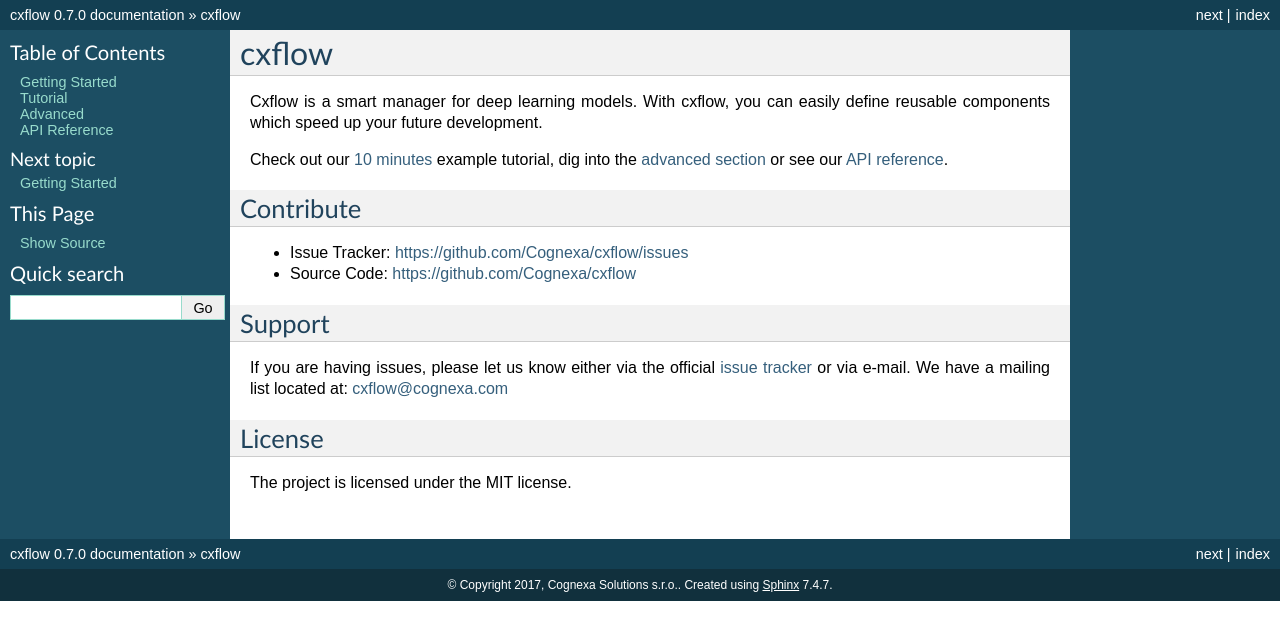
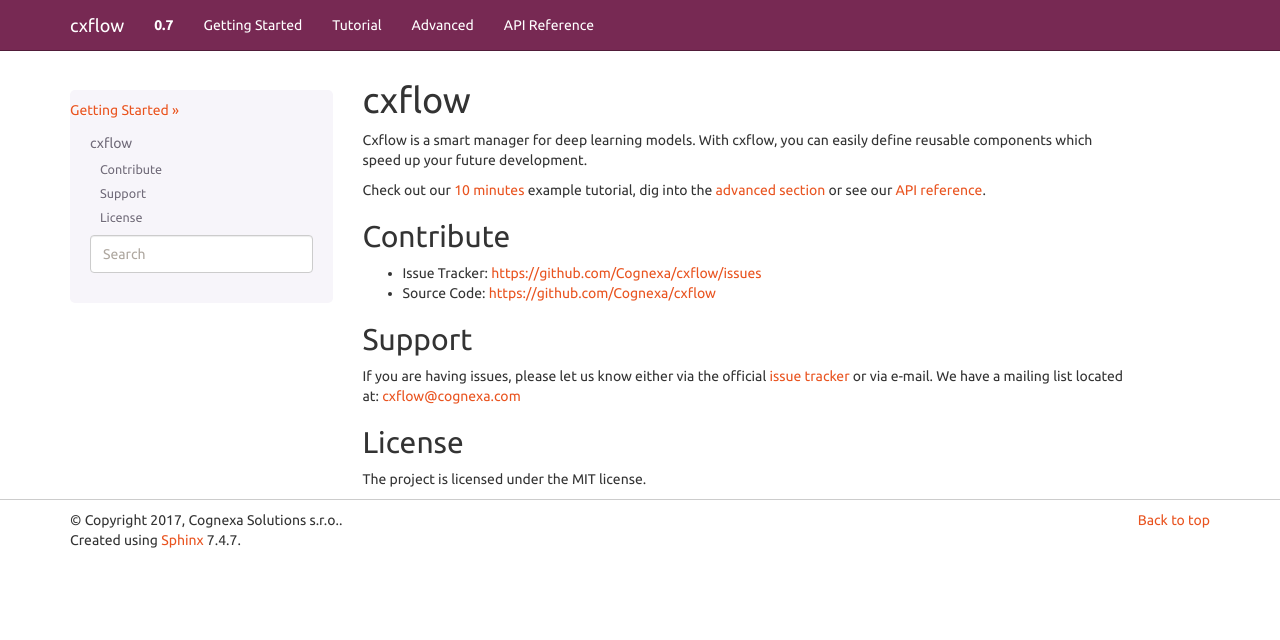
Before and after one commit to iterait/emloop, a Sphinx documentation site: the page built from docs/index.rst, in a window 1280 px wide. Shown: the top 640 px of the page. Built offline with Sphinx 7.4.7, drawn with Linux system fonts in a browser that asks for light colours.

Commit message:
new teplate

```diff
--- /dev/null
+++ b/docs/_static/highlight.css
@@ -0,0 +1,46 @@
+dl.class, dl.function{
+  margin-bottom: 30px;
+  background-color: #ffffff;
+  border: 1px solid #aaaaaa;
+  padding: 9px;
+  border-radius: 4px;
+  -webkit-box-shadow: 0 1px 1px rgba(0, 0, 0, 0.05);
+  box-shadow: 0 1px 1px rgba(0, 0, 0, 0.05);
+
+}
+dl.class dt, dl.function dt{
+  margin-bottom: 25px;
+
+}
+
+dl.class dd dt{
+margin-bottom:5px;
+border:none;
+padding:0px;
+box-shadow: none;
+-webkit-box-shadow: none;
+}
+
+.literal-block-wrapper{
+width:100%;
+}
+
+dl.class dd dl dd, dl.function dd dl dd {
+padding-left: 20px;
+}
+
+.descclassname {
+display:none;
+}
+
+dl.class dt{
+visibility:hidden;
+}
+
+
+dl.class dd dt, dl.class dt .descname, dl.class dt em:first-child{
+visibility:visible;
+}
+
+.side_nav{
+margin-bottom:8px;}
--- /dev/null
+++ b/docs/_templates/autoapi/module.rst
@@ -0,0 +1,117 @@
+=={{ '=' * node.name|length }}==
+``{{ node.name }}``
+=={{ '=' * node.name|length }}==
+
+.. automodule:: {{ node.name }}
+
+{##}
+{%- block modules -%}
+{%- if subnodes %}
+
+Submodules
+==========
+
+.. toctree::
+   :titlesonly:
+{% for item in subnodes %}
+   {{ item.name }}
+{%- endfor %}
+{##}
+{%- endif -%}
+{%- endblock -%}
+{##}
+.. currentmodule:: {{ node.name }}
+{##}
+{%- block functions -%}
+{%- if node.functions %}
+
+Functions
+=========
+
+{% for item, obj in node.functions.items() -%}
+- :py:func:`{{ item }}`:
+  {{ obj|summary }}
+
+{% endfor -%}
+
+{% for item in node.functions %}
+.. autofunction:: {{ item }}
+{##}
+{%- endfor -%}
+{%- endif -%}
+{%- endblock -%}
+
+{%- block classes -%}
+{%- if node.classes %}
+
+Classes
+=======
+
+{% for item, obj in node.classes.items() -%}
+- :py:class:`{{ item }}`:
+  {{ obj|summary }}
+
+{% endfor -%}
+
+{% for item in node.classes %}
+
+.. autoclass:: {{ item }}
+   :show-inheritance:
+   :members:
+   :private-members:
+   :special-members:
+
+   .. inheritance-diagram:: {{ item }}
+      :parts: 1
+
+   |
+
+{##}
+{%- endfor -%}
+{%- endif -%}
+{%- endblock -%}
+
+{%- block exceptions -%}
+{%- if node.exceptions %}
+
+Exceptions
+==========
+
+{% for item, obj in node.exceptions.items() -%}
+- :py:exc:`{{ item }}`:
+  {{ obj|summary }}
+
+{% endfor -%}
+
+{% for item in node.exceptions %}
+.. autoexception:: {{ item }}
+
+   .. rubric:: Inheritance
+   .. inheritance-diagram:: {{ item }}
+      :parts: 1
+{##}
+{%- endfor -%}
+{%- endif -%}
+{%- endblock -%}
+
+{%- block variables -%}
+{%- if node.variables %}
+
+Variables
+=========
+
+{% for item, obj in node.variables.items() -%}
+- :py:data:`{{ item }}`
+{% endfor -%}
+
+{% for item, obj in node.variables.items() %}
+.. autodata:: {{ item }}
+   :annotation:
+
+   .. code-block:: guess
+
+      {{ obj|pprint|indent(6) }}
+{##}
+{%- endfor -%}
+{%- endif -%}
+{%- endblock -%}
--- /dev/null
+++ b/docs/_templates/localtoc.html
@@ -0,0 +1 @@
+{{toc}}
--- /dev/null
+++ b/docs/_templates/navbar.html
@@ -0,0 +1,45 @@
+  <div id="navbar" class="{{ theme_navbar_class }} navbar-default {% if theme_navbar_fixed_top|tobool -%} navbar-fixed-top{%- endif -%}">
+    <div class="container">
+      <div class="navbar-header">
+        <!-- .btn-navbar is used as the toggle for collapsed navbar content -->
+        <button type="button" class="navbar-toggle" data-toggle="collapse" data-target=".nav-collapse">
+          <span class="icon-bar"></span>
+          <span class="icon-bar"></span>
+          <span class="icon-bar"></span>
+        </button>
+        <a class="navbar-brand" href="{{ pathto(master_doc) }}">
+          {%- block sidebarlogo %}
+            {%- if logo %}<span><img src="{{ pathto('_static/' + logo, 1) }}"></span>{%- endif %}
+          {%- endblock %}
+          {% if theme_navbar_title -%}{{ theme_navbar_title|e }}{%- else -%}{{ project|e }}{%- endif -%}
+        </a>
+        <span class="navbar-text navbar-version pull-left"><b>{{ version|e }}</b></span>
+      </div>
+
+        <div class="collapse navbar-collapse nav-collapse">
+          <ul class="nav navbar-nav">
+            {% if theme_navbar_links %}
+              {%- for link in theme_navbar_links %}
+                <li><a href="{{ pathto(*link[1:]) }}">{{ link[0] }}</a></li>
+              {%- endfor %}
+            {% endif %}
+            {% block navbartoc %}
+              {% include "globaltoc.html" %}
+              {% if theme_navbar_pagenav %}
+                {% include "navbartoc.html" %}
+              {% endif %}
+            {% endblock %}
+            {% if theme_navbar_sidebarrel %}
+              {% block sidebarrel %}
+                {% include "relations.html" %}
+              {% endblock %}
+            {% endif %}
+            {% block navbarextra %}
+            {% endblock %}
+            {% if theme_source_link_position == "nav" %}
+              <li class="hidden-sm">{% include "sourcelink.html" %}</li>
+            {% endif %}
+          </ul>
+        </div>
+    </div>
+  </div>
--- /dev/null
+++ b/docs/_templates/relations_side.html
@@ -0,0 +1,22 @@
+{# Switch to icon instead of text in `sm` view size for BS3 only. #}
+{%- if prev %}
+<div class="side_nav">
+    <a href="{{ prev.link|e }}" title="{{ _('Previous Chapter: ') + prev.title|striptags }}">
+      {%- if theme_bootstrap_version == "2" -%}<span class="icon-chevron-left visible-tablet"></span>{%- endif -%}
+      {%- if theme_bootstrap_version == "3" -%}<span class="glyphicon glyphicon-chevron-left visible-sm"></span>{%- endif -%}
+      <span class="hidden-sm hidden-tablet">{{ "&laquo;"|safe }} {{ prev.title|striptags|truncate(length=32, killwords=True) }}</span>
+    </a>
+    </div>
+{%- endif %}
+
+
+
+{%- if next %}
+<div class="side_nav">
+    <a href="{{ next.link|e }}" title="{{ _('Next Chapter: ') + next.title|striptags }}">
+      {%- if theme_bootstrap_version == "2" -%}<span class="icon-chevron-right visible-tablet"></span>{%- endif -%}
+      {%- if theme_bootstrap_version == "3" -%}<span class="glyphicon glyphicon-chevron-right visible-sm"></span>{%- endif -%}
+      <span class="hidden-sm hidden-tablet">{{ next.title|striptags|truncate(length=32, killwords=True) }} {{ "&raquo;"|safe }}</span>
+    </a>
+    </div>
+{%- endif %}
--- a/docs/conf.py
+++ b/docs/conf.py
@@ -1,8 +1,8 @@
 #!/usr/bin/env python3
 # -*- coding: utf-8 -*-
 #
-# cxflow documentation build configuration file, created by
-# sphinx-quickstart on Mon Jul 24 13:51:30 2017.
+# cxflow-tensorflow documentation build configuration file, created by
+# sphinx-quickstart on Mon Aug 21 13:06:39 2017.
 #
 # This file is execfile()d with the current directory set to its
 # containing dir.
@@ -17,9 +17,10 @@
 # add these directories to sys.path here. If the directory is relative to the
 # documentation root, use os.path.abspath to make it absolute, like shown here.
 #
-import os
-import sys
-sys.path.insert(0, os.path.abspath('.'))
+# import os
+# import sys
+# sys.path.insert(0, os.path.abspath('.'))
+
 
 # -- General configuration ------------------------------------------------
 
@@ -30,18 +31,19 @@
 # Add any Sphinx extension module names here, as strings. They can be
 # extensions coming with Sphinx (named 'sphinx.ext.*') or your custom
 # ones.
+import sphinx_bootstrap_theme
 
-extensions = [
-    'sphinx.ext.autodoc',
-    # 'sphinx.ext.doctest',
-    'sphinx.ext.napoleon',
+extensions = \
+    ['sphinx.ext.autodoc',
+    'autoapi.sphinx',
+    'sphinx.ext.inheritance_diagram',
+    'sphinx.ext.intersphinx',
     'sphinx.ext.todo',
-    # 'sphinx.ext.mathjax',
-    # 'sphinx.ext.graphviz',
-    'sphinx.ext.intersphinx',
-    # 'matplotlib.sphinxext.plot_directive',
-    # 'sphinx.ext.linkcode'
-]
+    'sphinx.ext.coverage',
+    'sphinx.ext.ifconfig',
+    'sphinx.ext.mathjax',
+    'sphinx.ext.viewcode',
+    'sphinx_autodoc_typehints']
 
 autoapi_modules = {
     'cxflow': {
@@ -98,40 +100,75 @@
 
 
 # -- Options for HTML output ----------------------------------------------
+html_theme = 'bootstrap'
+html_theme_path = sphinx_bootstrap_theme.get_html_theme_path()
+html_static_path = ['_static']
+html_sidebars = {'**': ['relations_side.html', 'localtoc.html', 'searchbox.html']}
+html_theme_options = {
+    # Navigation bar title. (Default: ``project`` value)
+    'navbar_title': "cxflow",
 
-# The theme to use for HTML and HTML Help pages.  See the documentation for
-# a list of builtin themes.
-#
-html_theme = 'default'
+    # Tab name for entire site. (Default: "Site")
+    'navbar_site_name': "Pages",
 
-# Theme options are theme-specific and customize the look and feel of a theme
-# further.  For a list of options available for each theme, see the
-# documentation.
-#
-# html_theme_options = {}
+    # A list of tuples containing pages or urls to link to.
+    # Valid tuples should be in the following forms:
+    #    (name, page)                 # a link to a page
+    #    (name, "/aa/bb", 1)          # a link to an arbitrary relative url
+    #    (name, "http://example.com", True) # arbitrary absolute url
+    # Note the "1" or "True" value above as the third argument to indicate
+    # an arbitrary url.
+    'navbar_links': [
+        ("Getting Started", "getting_started"),
+        ("Tutorial", "tutorial"),
+        ("Advanced", "advanced/index"),
+        ("API Reference", "cxflow_tensorflow/index"),
+    ],
 
-# Add any paths that contain custom static files (such as style sheets) here,
-# relative to this directory. They are copied after the builtin static files,
-# so a file named "default.css" will overwrite the builtin "default.css".
-html_static_path = ['_static']
+    # Render the next and previous page links in navbar. (Default: true)
+    'navbar_sidebarrel': False,
 
-# Custom sidebar templates, must be a dictionary that maps document names
-# to template names.
-#
-# This is required for the alabaster theme
-# refs: http://alabaster.readthedocs.io/en/latest/installation.html#sidebars
+    # Render the current pages TOC in the navbar. (Default: true)
+    'navbar_pagenav': False,
 
-html_sidebars = { '**': ['globaltoc.html', 'relations.html', 'sourcelink.html', 'searchbox.html'], }
+    # Tab name for the current pages TOC. (Default: "Page")
+    'navbar_pagenav_name': "Page",
 
-# html_sidebars = {
-#     '**': [
-#         'index.html',
-#         'tutorial.html',
-#         'relations.html',  # needs 'show_related': True theme option to display
-#         'searchbox.html',
-#         'donate.html',
-#     ]
-# }
+    # Global TOC depth for "site" navbar tab. (Default: 1)
+    # Switching to -1 shows all levels.
+    'globaltoc_depth': 0,
+
+    # Include hidden TOCs in Site navbar?
+    #
+    # Note: If this is "false", you cannot have mixed ``:hidden:`` and
+    # non-hidden ``toctree`` directives in the same page, or else the build
+    # will break.
+    #
+    # Values: "true" (default) or "false"
+    'globaltoc_includehidden': "false",
+
+    # HTML navbar class (Default: "navbar") to attach to <div> element.
+    # For black navbar, do "navbar navbar-inverse"
+    'navbar_class': "navbar navbar-inverse",
+
+    # Fix navigation bar to top of page?
+    # Values: "true" (default) or "false"
+    'navbar_fixed_top': "true",
+
+    # Location of link to source.
+    # Options are "nav" (default), "footer" or anything else to exclude.
+    'source_link_position': "nope",
+
+    # Bootswatch (http://bootswatch.com/) theme.
+    #
+    # Options are nothing (default) or the name of a valid theme
+    # such as "cosmo" or "sandstone".
+    'bootswatch_theme': "united",
+
+    # Choose Bootstrap version.
+    # Values: "3" (default) or "2" (in quotes)
+    'bootstrap_version': "3",
+}
 
 
 # -- Options for HTMLHelp output ------------------------------------------
@@ -140,43 +177,15 @@
 htmlhelp_basename = 'cxflowdoc'
 
 
-# -- Options for LaTeX output ---------------------------------------------
-
-# latex_elements = {
-#     # The paper size ('letterpaper' or 'a4paper').
-#     #
-#     # 'papersize': 'letterpaper',
-#
-#     # The font size ('10pt', '11pt' or '12pt').
-#     #
-#     # 'pointsize': '10pt',
-#
-#     # Additional stuff for the LaTeX preamble.
-#     #
-#     # 'preamble': '',
-#
-#     # Latex figure (float) alignment
-#     #
-#     # 'figure_align': 'htbp',
-# }
-
-# Grouping the document tree into LaTeX files. List of tuples
-# (source start file, target name, title,
-#  author, documentclass [howto, manual, or own class]).
-# latex_documents = [
-#     (master_doc, 'cxflow.tex', 'cxflow Documentation',
-#      'Petr Belohlavek', 'manual'),
-# ]
-
 
 # -- Options for manual page output ---------------------------------------
 
 # One entry per manual page. List of tuples
 # (source start file, name, description, authors, manual section).
-# man_pages = [
-#     (master_doc, 'cxflow', 'cxflow Documentation',
-#      [author], 1)
-# ]
+man_pages = [
+    (master_doc, 'cxflow', 'cxflow Documentation',
+     [author], 1)
+]
 
 
 # -- Options for Texinfo output -------------------------------------------
@@ -184,8 +193,15 @@
 # Grouping the document tree into Texinfo files. List of tuples
 # (source start file, target name, title, author,
 #  dir menu entry, description, category)
-# texinfo_documents = [
-#     (master_doc, 'cxflow', 'cxflow Documentation',
-#      author, 'cxflow', 'One line description of project.',
-#      'Miscellaneous'),
-# ]
+texinfo_documents = [
+    (master_doc, 'cxflow', 'cxflow Documentation',
+     author, 'cxflow', 'One line description of project.',
+     'Miscellaneous'),
+]
+
+# Example configuration for intersphinx: refer to the Python standard library.
+intersphinx_mapping = {'https://docs.python.org/': None}
+
+
+def setup(app):
+    app.add_stylesheet("highlight.css")
```
